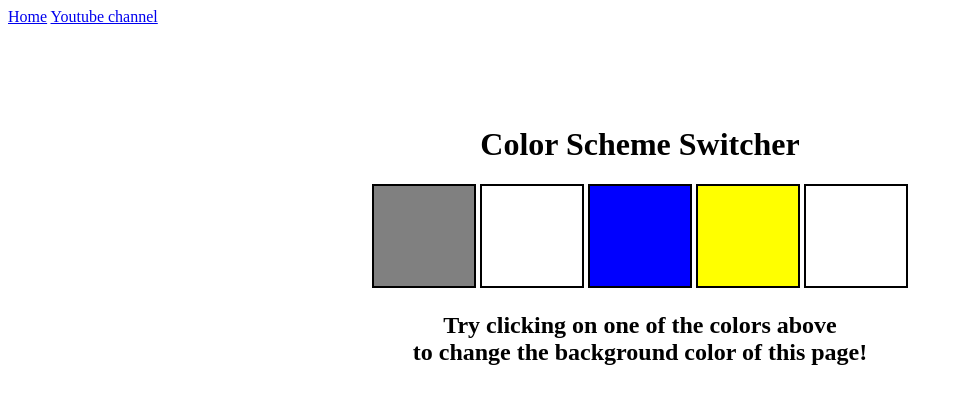
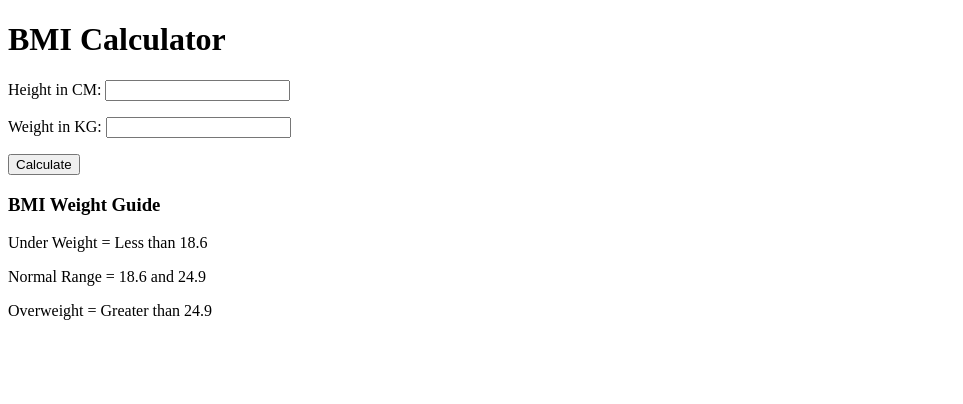
Before and after one commit to Yashgitb/JS-PROJECTS, a plain HTML site: page BMICalculator/index.html in a window 1280 px wide. Shown: the whole page, without its empty margins (0-963 px from the left). Drawn offline with Linux system fonts and the light colour scheme.

Commit message:
Update index.html

```diff
--- a/BMICalculator/index.html
+++ b/BMICalculator/index.html
@@ -5,41 +5,31 @@
     <meta name="viewport" content="width=device-width, initial-scale=1.0" />
     <meta http-equiv="X-UA-Compatible" content="ie=edge" />
     <link rel="stylesheet" href="style.css" />
-    <link rel="stylesheet" href="../style.css" />
-    <title>JavaScript Background Color Switcher</title>
+    <!-- <link rel="stylesheet" href="../styles.css" /> -->
+    <title>BMI Calculator</title>
   </head>
   <body>
-    <nav>
+    <!-- <nav>
       <a href="/" aria-current="page">Home</a>
       <a target="_blank" href="https://www.youtube.com/@chaiaurcode"
         >Youtube channel</a
       >
-    </nav>
-    <div class="canvas">
-      <!-- <a
-        style="
-          background-color: #fff;
-          padding: 10px 30px;
-          border-radius: 8px;
-          color: #212121;
-          text-decoration: none;
-          border: 2px solid #212121;
-        "
-        href="../index.html"
-        >Back to Home Page</a
-      > -->
-      <h1>Color Scheme Switcher</h1>
-      <span class="button" id="grey"></span>
-      <span class="button" id="white"></span>
-      <span class="button" id="blue"></span>
-      <span class="button" id="yellow"></span>
-      <span class="button" id="purple"></span>
-
-      <h2>
-        Try clicking on one of the colors above
-        <span>to change the background color of this page!</span>
-      </h2>
+    </nav> -->
+    <div class="container">
+      <h1>BMI Calculator</h1>
+      <form>
+        <p><label>Height in CM: </label><input type="text" id="height" /></p>
+        <p><label>Weight in KG: </label><input type="text" id="weight" /></p>
+        <button>Calculate</button>
+        <div id="results"></div>
+        <div id="weight-guide">
+          <h3>BMI Weight Guide</h3>
+          <p>Under Weight = Less than 18.6</p>
+          <p>Normal Range = 18.6 and 24.9</p>
+          <p>Overweight = Greater than 24.9</p>
+        </div>
+      </form>
     </div>
-    <script src="script.js"></script>
   </body>
+  <script src="script.js"></script>
 </html>
```
